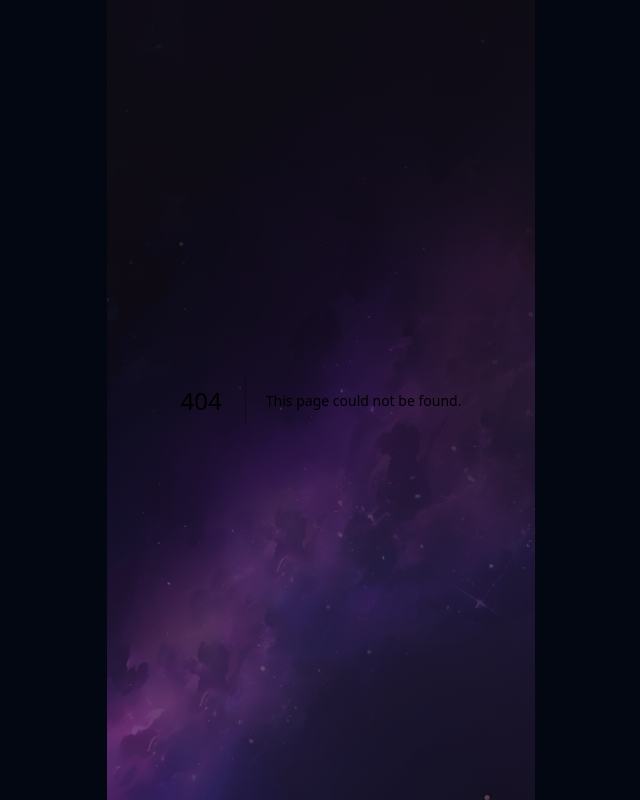
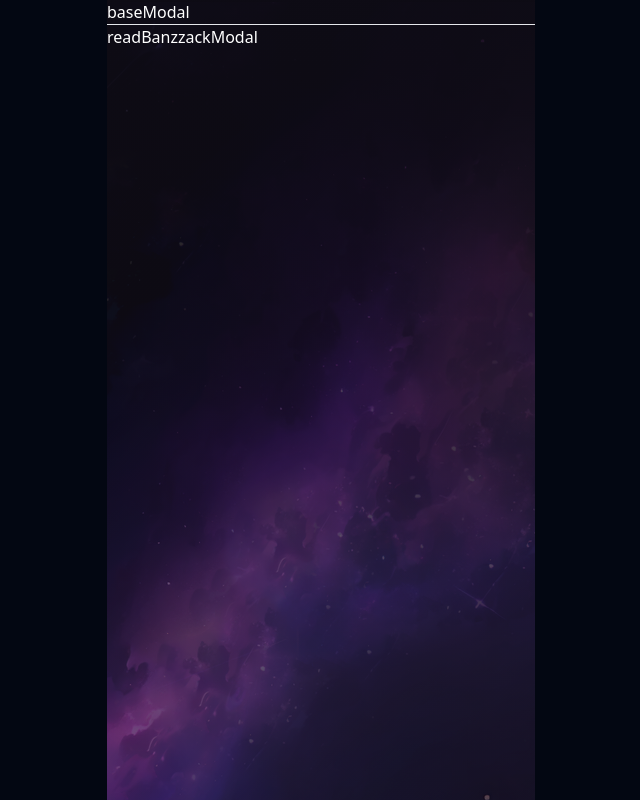
Before and after one commit to easy-or-hard/ZARI-FRONTEND, a Next.js app: page /component/ui/popup in a window 1280 px wide. Before the commit this address had no page. Shown: the whole page, without its empty margins (319-959 px from the left). Built offline with nearby package versions, Linux system fonts and the light colour scheme; what tailwindcss-animated would draw is missing.

Commit message:
모달 팝업을 baseModal, banzzack 읽기 모달 구현
baseModal 을 상속 느낌으로 구현

```diff
--- a/src/app/component/banzzack/read-banzzack.tsx
+++ b/src/app/component/banzzack/read-banzzack.tsx
@@ -15,9 +15,10 @@ export default function ReadBanzzack({banzzack, setVisible, onClick}: Props) {
                     <span className={'text-zari_txt_primary'}>{banzzack.byeolName}</span> 의 반짝이
                 </div>
                 <div className={'bg-zari_default_white bg-opacity-20 rounded-lg px-2 py-4'}>
-                    <div className={' max-h-60 overflow-y-auto'}>
+                    {/* TODO, 마크다운 태그도 인식할 수 있게 컴포넌트 변경하기, 현재는 보안적으로 스크립트가 실행 안 되게 pre 로 바꿈 */}
+                    <pre className={'max-h-60 overflow-y-auto'}>
                         {banzzack.content}
-                    </div>
+                    </pre>
                 </div>
                 <EnableButton onClick={onClick}><span className={'font-bold'}>나도 반짝이 붙이기</span></EnableButton>
             </div>
--- a/src/app/component/ui/popup/dim.tsx
+++ /dev/null
@@ -1,6 +0,0 @@
-export default function Dim() {
-    return (
-        <div className="fixed top-0 left-0 w-full h-full bg-zari_default_black opacity-50 z-10">
-        </div>
-    )
-}
--- /dev/null
+++ b/src/app/component/ui/popup/layout.tsx
@@ -0,0 +1,12 @@
+import React from "react";
+import ModalProvider from "@/app/component/ui/popup/modal.provider";
+
+export default function PopupLayout({children}: { children: React.ReactNode }) {
+    return (
+        <>
+            <ModalProvider>
+                {children}
+            </ModalProvider>
+        </>
+    )
+}
--- a/src/app/component/ui/popup/modal-popup.tsx
+++ b/src/app/component/ui/popup/modal-popup.tsx
@@ -1,7 +1,7 @@
 'use client'
 
 import {ReactNode, useCallback, useEffect, useMemo, useState} from "react";
-import Dim from "@/app/component/ui/popup/dim";
+import Dim from "@/app/component/ui/popup/modal/dim";
 import CloseIcon from "@/app/component/ui/icon/size24/close";
 
 type Props = {
--- /dev/null
+++ b/src/app/component/ui/popup/modal.provider.tsx
@@ -0,0 +1,34 @@
+'use client'
+
+import {createContext, ReactNode, useCallback, useState} from "react";
+import BaseModal from "@/app/component/ui/popup/modal/base.modal";
+import ReadBanzzackModal from "@/app/component/ui/popup/modal/read-banzzack.modal";
+import {BanzzackEntity} from "@/services/banzzack/entities/banzzack.entity";
+
+type ModalContextType = {
+    modalContent: ReactNode | null;
+    setModalContent: (content: ReactNode | null) => void;
+    setReadBanzzackModalContent: (banzzack: BanzzackEntity) => void;
+}
+
+export const ModalContext = createContext<ModalContextType | null>(null);
+
+type Props = {
+    children: ReactNode;
+}
+export default function ModalProvider({children}: Props) {
+    const [modalContent, setModalContent] = useState<ReactNode | null>(null);
+    const setReadBanzzackModalContent = useCallback((banzzack: BanzzackEntity) => {
+        setModalContent(ReadBanzzackModal({banzzack}));
+    }, [modalContent]);
+
+    return (
+        <ModalContext.Provider value={{
+            modalContent, setModalContent,
+            setReadBanzzackModalContent
+        }}>
+            {children}
+            <BaseModal/>
+        </ModalContext.Provider>
+    )
+}
--- /dev/null
+++ b/src/app/component/ui/popup/modal/base.modal.tsx
@@ -0,0 +1,66 @@
+'use client'
+
+import {ReactNode, useContext, useEffect, useState} from "react";
+import {ModalContext} from "@/app/component/ui/popup/modal.provider";
+import {CSSTransition} from 'react-transition-group';
+import CloseIcon from "@/app/component/ui/icon/size24/close";
+import Dim from "@/app/component/ui/popup/modal/dim";
+
+/**
+ * 모달의 기본 레이아웃
+ * TODO, CSSTransition 이 findDOMNode 를 사용하고 있는데, 이는 deprecated 되었다. 추후에 수정 필요.
+ * TODO, 매우긴 텍스트가 공백없이 들어가면 레이아웃이 길어지며 화면밖을 벗어남
+ * @constructor
+ */
+export default function BaseModal() {
+    const modalContext = useContext(ModalContext);
+    if (!modalContext) {
+        throw new Error('ModalContext is null');
+    }
+    const {modalContent, setModalContent} = modalContext;
+    const [prevModalContent, setPrevModalContent] = useState<ReactNode | null>(null);
+
+    useEffect(() => {
+        modalContent && setPrevModalContent(modalContent);
+    }, [modalContent]);
+
+    useEffect(() => {
+        if (modalContent) {
+            document.body.style.overflow = 'hidden';
+        } else {
+            document.body.style.overflow = 'unset';
+        }
+    }, [modalContent]);
+
+    const close = () => {
+        setModalContent(null);
+    }
+
+    return (
+        <>
+            <CSSTransition
+                in={!!modalContent}
+                timeout={300}
+                classNames="modal"
+                unmountOnExit
+            >
+                <div className={'z-20 absolute top-0 p-10 w-full h-full grid place-items-center'}>
+                    <div
+                        className={`relative modal border-[1px] border-white border-opacity-20 w-full bg-zari_default_black bg-opacity-60 backdrop-blur-lg rounded-2xl p-3`}
+                    >
+                        <button onClick={close} className={'absolute top-3 right-3'}><CloseIcon/></button>
+                        {prevModalContent}
+                    </div>
+                </div>
+            </CSSTransition>
+            <CSSTransition
+                in={!!modalContent}
+                timeout={300}
+                classNames="dim"
+                unmountOnExit
+            >
+                <Dim/>
+            </CSSTransition>
+        </>
+    )
+}
--- /dev/null
+++ b/src/app/component/ui/popup/modal/dim.tsx
@@ -0,0 +1,5 @@
+export default function Dim() {
+    return (
+        <div className="fixed top-0 left-0 w-full h-full bg-zari_default_black opacity-50 z-10"/>
+    )
+}
--- /dev/null
+++ b/src/app/component/ui/popup/modal/read-banzzack.modal.tsx
@@ -0,0 +1,20 @@
+import {EnableButton} from "@/app/component/button/enableButton";
+import {BanzzackEntity} from "@/services/banzzack/entities/banzzack.entity";
+
+export default function ReadBanzzackModal({banzzack}: {banzzack: BanzzackEntity}) {
+    return (
+        <div>
+            <div className={'flex flex-col gap-2'}>
+                <div className={'font-bold px-1'}>
+                    <span className={'text-zari_txt_primary'}>{banzzack.byeolName}</span> 의 반짝이
+                </div>
+                <div className={'bg-zari_default_white bg-opacity-20 rounded-lg px-2 py-4'}>
+                    <div className={' max-h-60 overflow-y-auto'}>
+                        {banzzack.content}
+                    </div>
+                </div>
+                <EnableButton onClick={() => alert('아직 이벤트를 안 넣었음')}><span className={'font-bold'}>나도 반짝이 붙이기</span></EnableButton>
+            </div>
+        </div>
+    )
+}
--- /dev/null
+++ b/src/app/component/ui/popup/page.tsx
@@ -0,0 +1,44 @@
+'use client'
+
+import {ModalContext} from "@/app/component/ui/popup/modal.provider";
+import {useContext, useReducer} from "react";
+import {BanzzackEntity} from "@/services/banzzack/entities/banzzack.entity";
+
+const words = '김수한무 거북이와 두루미 삼천갑자 동방삭 치치카포 사리사리센타 워리워리 세브리깡 무두셀라 구름이 허리케인에 담벼락 담벼락에 서생원 서생원에 고양이 고양이엔 바둑이 바둑이는 돌돌이'.split(' ');
+
+export default function PopupPage() {
+    const modalContext = useContext(ModalContext);
+    if (!modalContext) {
+        throw new Error('ModalContext is null');
+    }
+    const {setModalContent, setReadBanzzackModalContent} = modalContext;
+
+    const [state, dispatch] = useReducer((state) => {
+        const nextIndex = (state.index + 1) % words.length;
+        return {
+            text: state.text + ' ' + words[state.index],
+            index: nextIndex
+        };
+    }, {
+        text: '처음',
+        index: 0
+    });
+
+    const sampleBanzzack = {
+        byeolName: '김수한무리수',
+        content: '내용 내용 내용 내용 내용 내용 내용 내용 내용 내용 내용 내용 내용 내용 내용 내용 내용 내용 내용 내용 내용 내용 '
+    }
+
+    return (
+        <>
+            <button onClick={() => {dispatch();setModalContent(state.text)}}>
+                baseModal
+            </button>
+            <hr/>
+
+            <button onClick={() => setReadBanzzackModalContent(sampleBanzzack as BanzzackEntity)}>
+                readBanzzackModal
+            </button>
+        </>
+    );
+}
--- a/src/app/globals.css
+++ b/src/app/globals.css
@@ -49,3 +49,43 @@ main {
     transform: translateY(-30%);
     transition: opacity 300ms, transform 300ms;
 }
+
+.modal-enter {
+    opacity: 0;
+    transform: scale(0.9);
+}
+
+.modal-enter-active {
+    opacity: 1;
+    transform: translateX(0);
+    transition: opacity 300ms, transform 300ms;
+}
+
+.modal-exit {
+    opacity: 1;
+}
+
+.modal-exit-active {
+    opacity: 0;
+    transform: scale(0.9);
+    transition: opacity 300ms, transform 300ms;
+}
+
+
+.dim-enter {
+    opacity: 0;
+}
+
+.dim-enter-active {
+    opacity: .5;
+    transition: opacity 300ms;
+}
+
+.dim-exit {
+    opacity: .5;
+}
+
+.dim-exit-active {
+    opacity: 0;
+    transition: opacity 300ms;
+}
```
